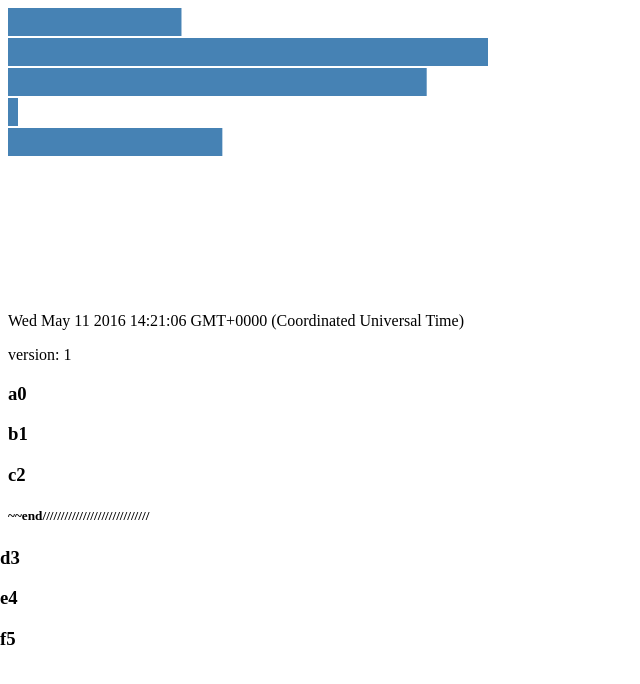
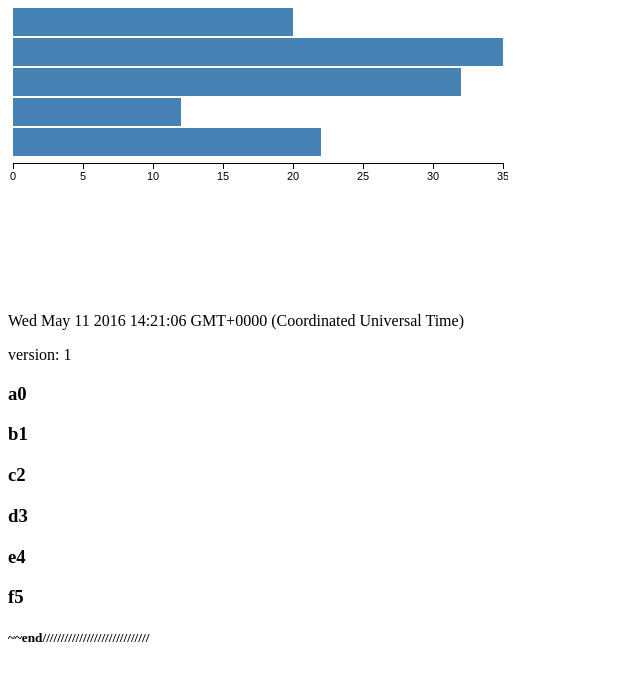
Before and after one commit to growing-fg/learnd3, a plain HTML site: page index.html in a window 1280 px wide. Shown: the whole page, without its empty margins (0-640 px from the left). Drawn offline with Linux system fonts and the light colour scheme.

Commit message:
增加坐标轴

```diff
--- a/index.html
+++ b/index.html
@@ -8,6 +8,19 @@
 <meta name="author" content="">
 
 <title>New HMTL document by NewJect</title>
+    <style>
+        .axis path,
+        .axis line{
+            fill: none;
+            stroke: black;
+            shape-rendering: crispEdges;
+        }
+
+        .axis text {
+            font-family: sans-serif;
+            font-size: 11px;
+        }
+    </style>
 <script src="d3.js"></script>
 </head>
 <body>
@@ -30,7 +43,7 @@
         //////////////////////////////////////////////////////////////////
 
         var data = ['a', 'b', 'c', 'd', 'e', 'f'];
-        var h = d3.selectAll('h3').data(data);
+        var h = d3.select('body').selectAll('h3').data(data);
         h.text(function(d, i) {
             return d + '' + i;
         });
@@ -43,14 +56,21 @@
         data = [20, 35, 32, 12, 22];
 
         var linear = d3.scale.linear()
-                    .domain([d3.min(data), d3.max(data)])
-                    .range([10, 480]);
+                    .domain([0, d3.max(data)])
+                    .range([0, 490]);
+
+        var axis = d3.svg.axis()
+                    .scale(linear)
+                    .orient('bottom')
+                    .ticks(10);
 
         var rh = 30;
         var svg = d3.select('body')
                 .insert('svg', '#datetime')
                 .attr('width', 500)
-                .attr('height', 300);
+                .attr('height', 300)
+                .append('g')
+                    .attr('transform', 'translate(5, 0)');
 
         svg.selectAll('rect')
             .data(data)
@@ -62,6 +82,27 @@
                 .attr('height', rh - 2)
                 .attr('fill', 'steelblue');
 
+        // 生成坐标轴
+        svg.append('g')
+            .attr('class', 'axis')
+            .attr('transform', 'translate(0, ' + (data.length * rh + 5) + ')')
+            .call(axis);
+
+
+
+
+
+
+
+
+
+
+
+
+
+
+
+
 
         ///////////////////////////////////////////////////////////////////////////////////////////////
         d3.select('body').append('h5').text('~~end/////////////////////////////');
```
Also changed, not shown: 1 other file.
